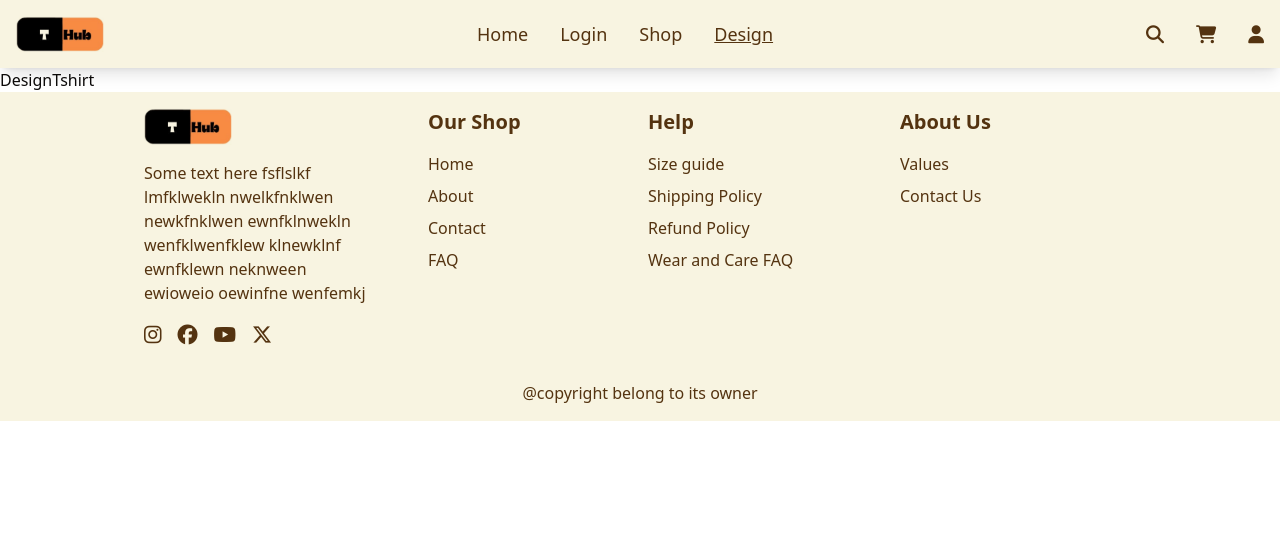
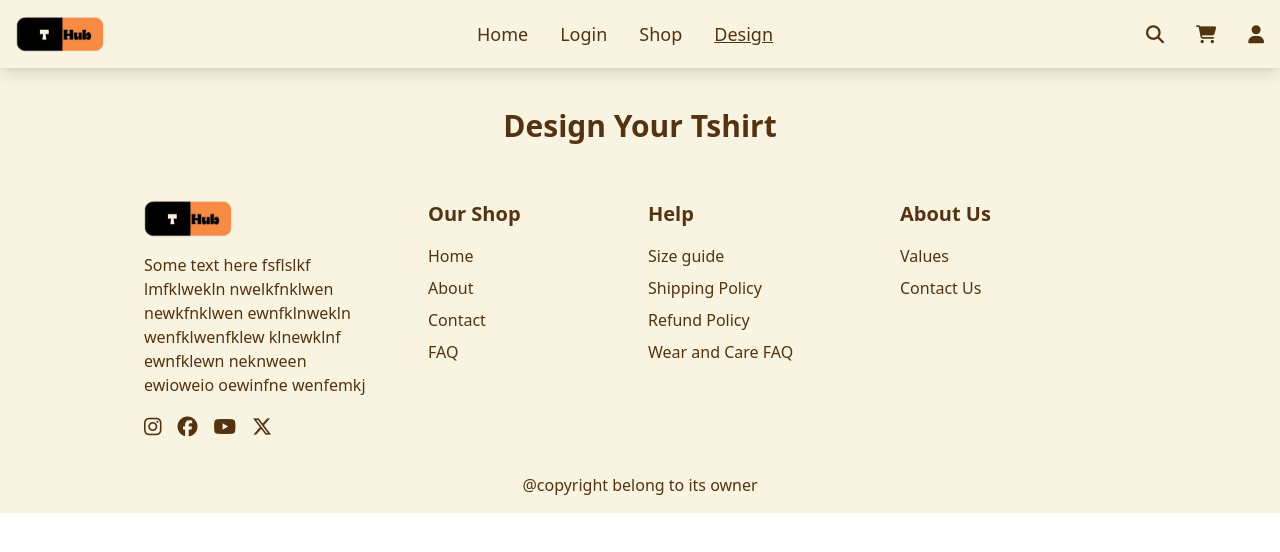
Before and after one commit to ashishverma2831/ecommerce, a React (Vite) app in the folder frontend/: page /design-your-tshirt in a window 1280 px wide. Shown: the top 552 px of the page. Built offline with nearby package versions, Linux system fonts and the light colour scheme.

Commit message:
Refactor userController.js and userRouter.js

```diff
--- a/frontend/package.json
+++ b/frontend/package.json
@@ -26,6 +26,7 @@
     "embla-carousel-autoplay": "^8.2.0",
     "embla-carousel-react": "^8.2.0",
     "formik": "^2.4.6",
+    "konva": "^9.3.14",
     "react": "^18.3.1",
     "react-dom": "^18.3.1",
     "react-router-dom": "^6.26.1",
--- a/frontend/src/App.jsx
+++ b/frontend/src/App.jsx
@@ -9,6 +9,7 @@ import Shop from './pages/Shop'
 import TshirtDetail from './pages/TshirtDetail'
 import Cart from './pages/Cart'
 import DesignTshirt from './pages/DesignTshirt'
+import { AppProvider } from './AppContext'
 
 const App = () => {
 
@@ -17,6 +18,7 @@ const App = () => {
   return (
     <>
       <BrowserRouter>
+        <AppProvider>
           <Navbar typeTshirt={typeTshirt} setTypeTshirt={setTypeTshirt} />
           <Routes>
             <Route path='/' element={<Home typeTshirt={typeTshirt} setTypeTshirt={setTypeTshirt} />} />
@@ -28,6 +30,7 @@ const App = () => {
             <Route path='*' element={<ErrorPage />} />
           </Routes>
           <Footer />
+        </AppProvider>
       </BrowserRouter>
     </>
   )
--- /dev/null
+++ b/frontend/src/AppContext.jsx
@@ -0,0 +1,12 @@
+import { createContext, useContext } from 'react';
+
+const AppContext = createContext();
+
+export const AppProvider = ({children}) => {
+    return <AppContext.Provider value={"Value is global"}>
+        {children}
+    </AppContext.Provider>
+}
+
+const useAppContext = () => useContext(AppContext);
+export default useAppContext;
--- a/frontend/src/pages/DesignTshirt.jsx
+++ b/frontend/src/pages/DesignTshirt.jsx
@@ -2,7 +2,16 @@ import React from 'react'
 
 const DesignTshirt = () => {
   return (
-    <div>DesignTshirt</div>
+    <>
+      <section className='bg-background_1'>
+        <div className='max-w-screen-xl mx-auto text-color_2'>
+          <div className='flex flex-col items-center justify-center py-10'>
+            <h1 className='text-3xl font-bold'>Design Your Tshirt</h1>
+
+          </div>
+        </div>
+      </section>
+    </>
   )
 }
 
```
Also changed, not shown: 2 other files (tests, documents, lock files or other folders). Lines whose indentation alone changed are shown as unchanged.
